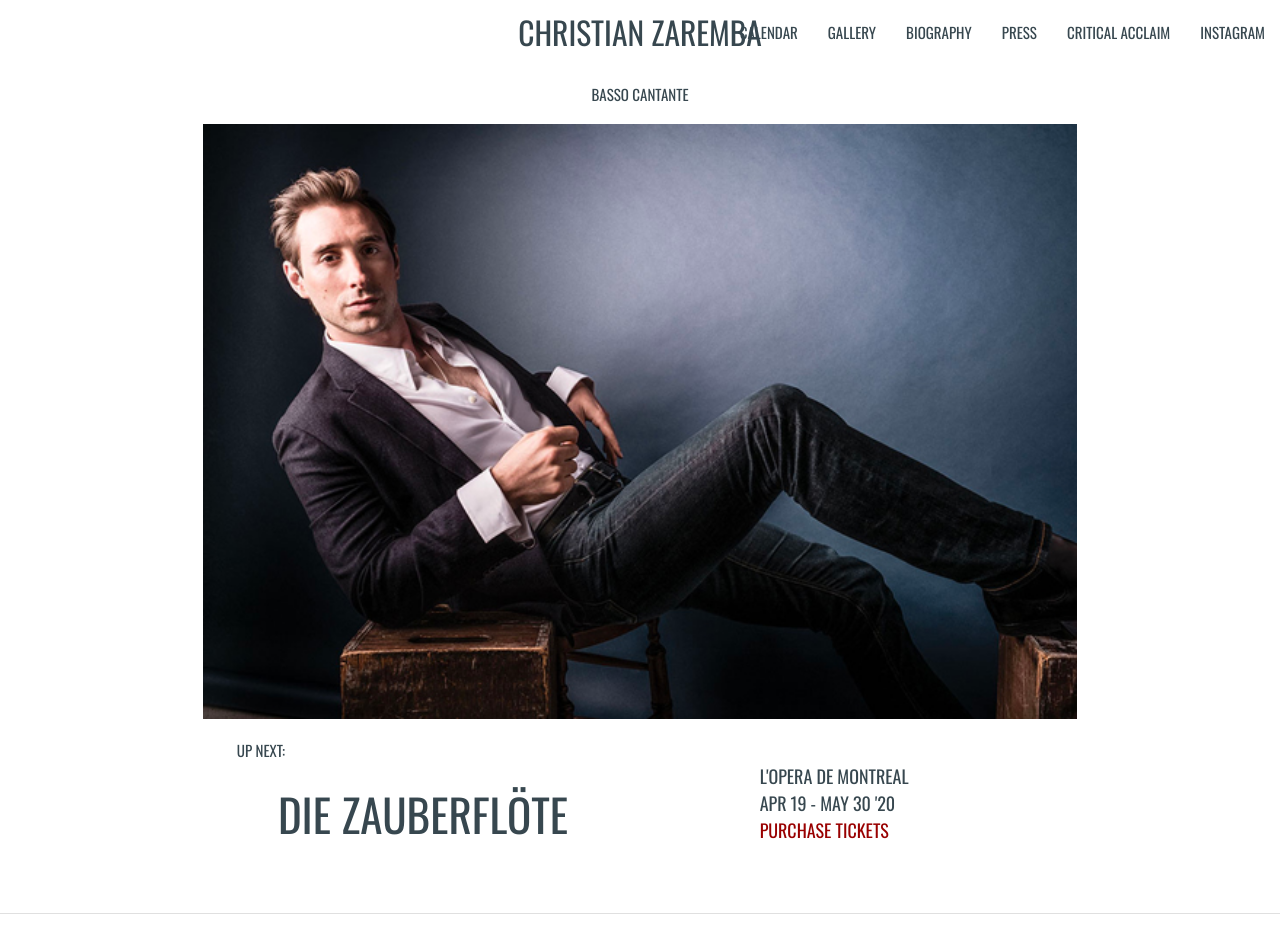
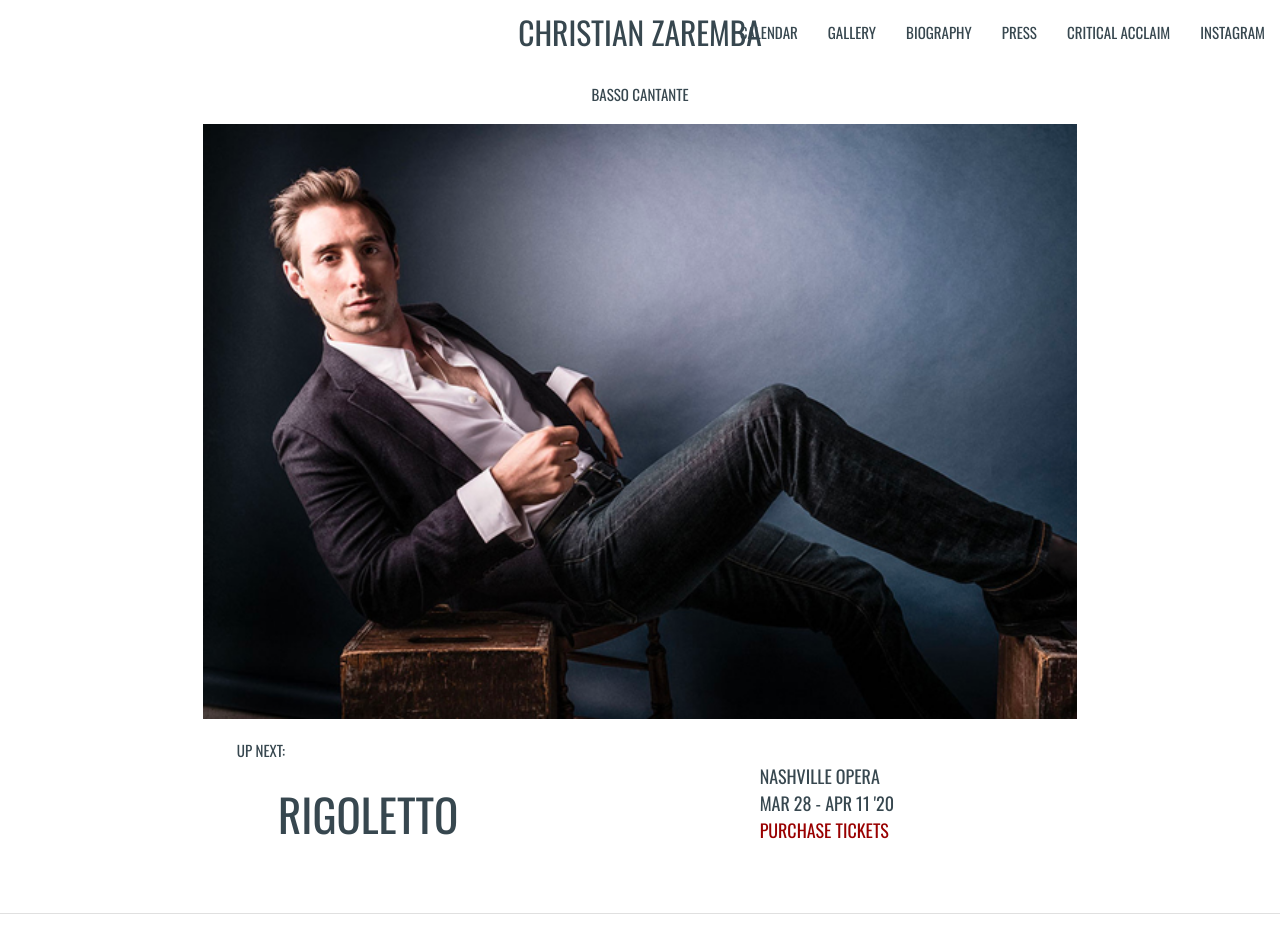
Before and after one commit to julissamackeydev/cz-ui, an Angular app: page / in a window 1280 px wide. Shown: the top 946 px of the page. Built offline with nearby package versions, Linux system fonts and the light colour scheme.

Commit message:
next up is now nashville (#10)

```diff
--- a/src/app/landing-page/landing-page.component.ts
+++ b/src/app/landing-page/landing-page.component.ts
@@ -8,11 +8,11 @@ import { Component, OnInit } from '@angular/core';
 export class LandingPageComponent implements OnInit {
 
   constructor() { }
-  location = `L'OPERA DE MONTREAL`;
-  opera = `DIE ZAUBERFLÖTE`;
-  startDate = `APR 19`;
-  endDate = `MAY 30 '20`;
-  tickets = `https://www.operademontreal.com/en`;
+  location = `NASHVILLE OPERA`;
+  opera = `RIGOLETTO`;
+  startDate = `MAR 28`;
+  endDate = `APR 11 '20`;
+  tickets = `https://www.nashvilleopera.org`;
   upcoming = [
     {
         "_id": {
```
